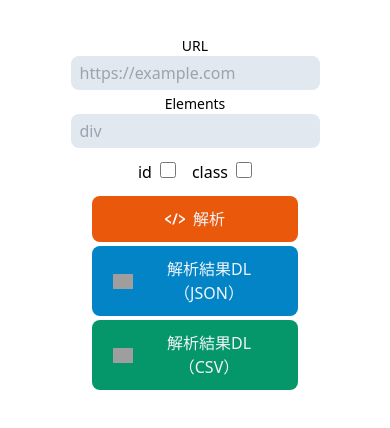
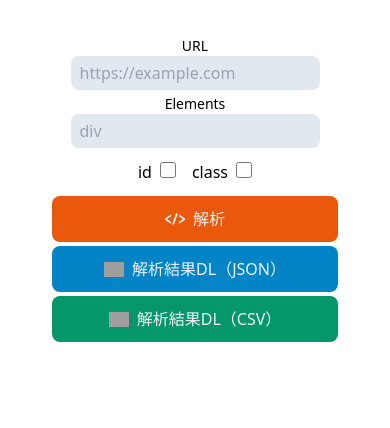
Before and after one commit to superneko160/htmlparser-frontend, a React (Vite) app in the folder htmlparser/: page / in a window 390 px wide. Shown: the top 428 px of the page. Built offline with nearby package versions, Linux system fonts and the light colour scheme; grey boxes are pictures that could not be loaded.

Commit message:
fix:button size for cell phone(#5)

```diff
--- a/htmlparser/src/components/Form.tsx
+++ b/htmlparser/src/components/Form.tsx
@@ -107,7 +107,7 @@
                         />
                     </div>
                 </div>
-                <div className='grid grid-cols-1 md:grid-cols-3 gap-1 my-1 px-14'>
+                <div className='grid grid-cols-1 md:grid-cols-3 gap-1 my-1 px-4 md:px-20'>
                     <button
                         type='submit'
                         onClick={handleButtonClick}
```
